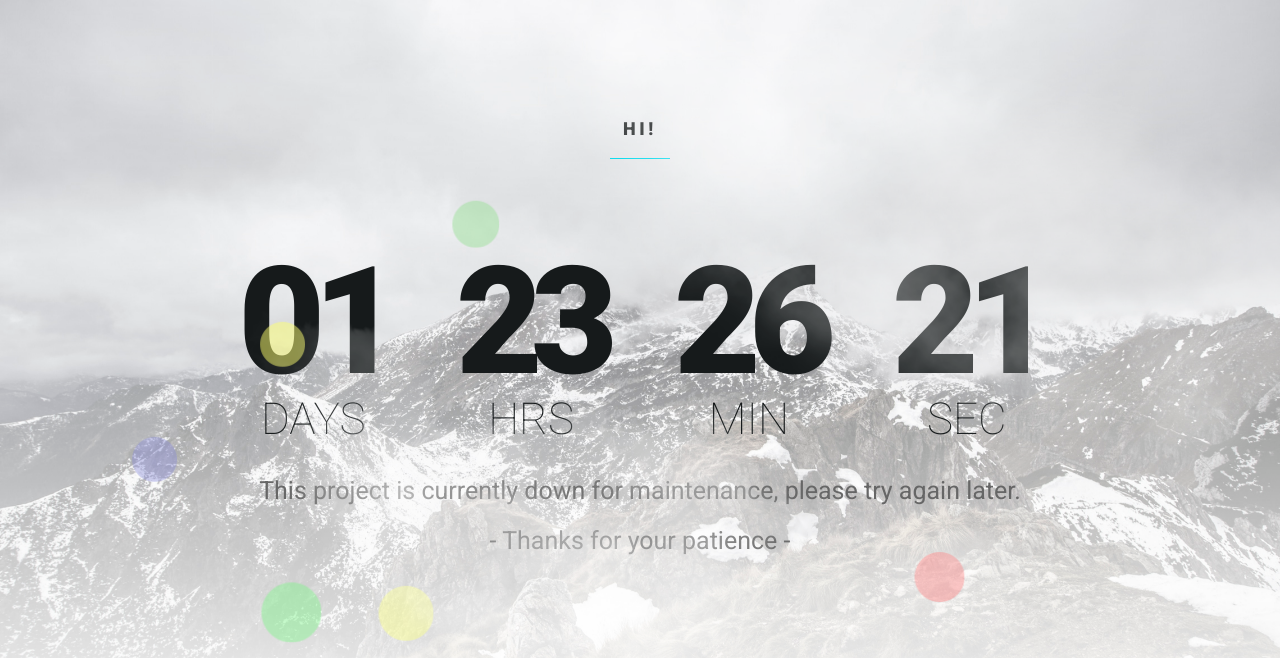
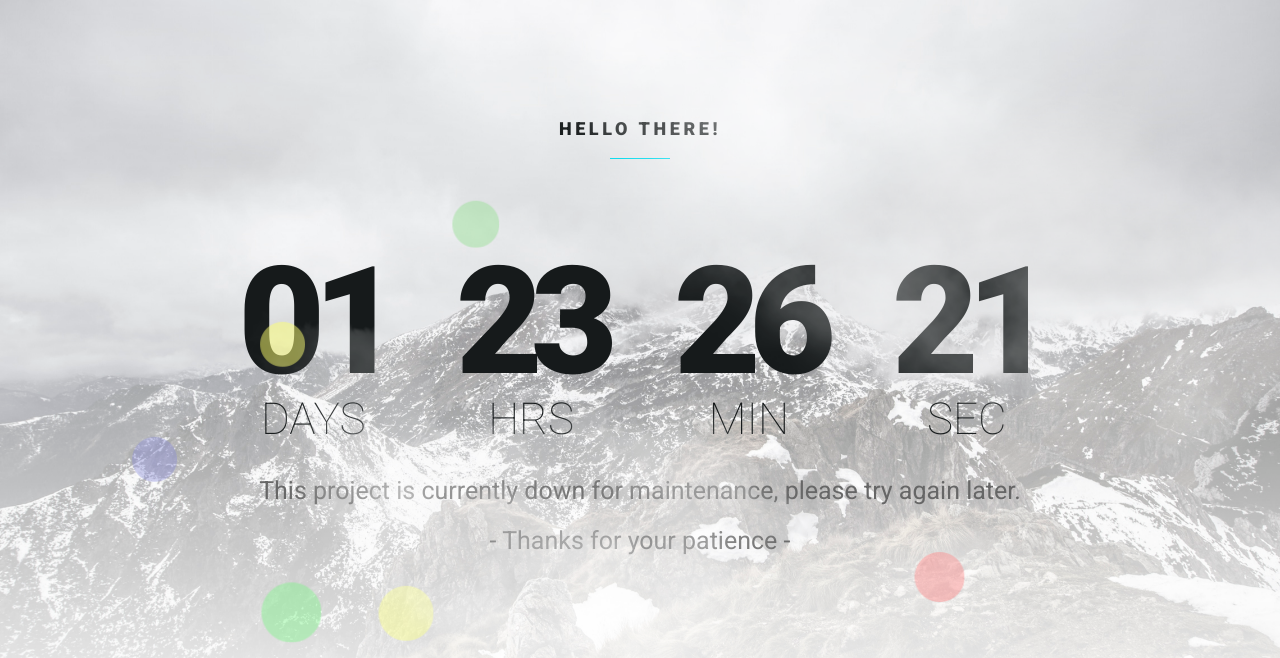
Before and after one commit to imranoorRahman/imranoorrahman.github.io, a plain HTML site: page index.html in a window 1280 px wide. Shown: the top 658 px of the page. Drawn offline with Linux system fonts and the light colour scheme.

Commit message:
Changed hello text

```diff
--- a/index.html
+++ b/index.html
@@ -70,7 +70,7 @@
                 <li class="layer" data-depth="0.20">
                     <div class="title">
                         <h2>
-                            Hi!
+                            Hello There!
                         </h2>
                         <span class="line"></span>
                     </div>
```
